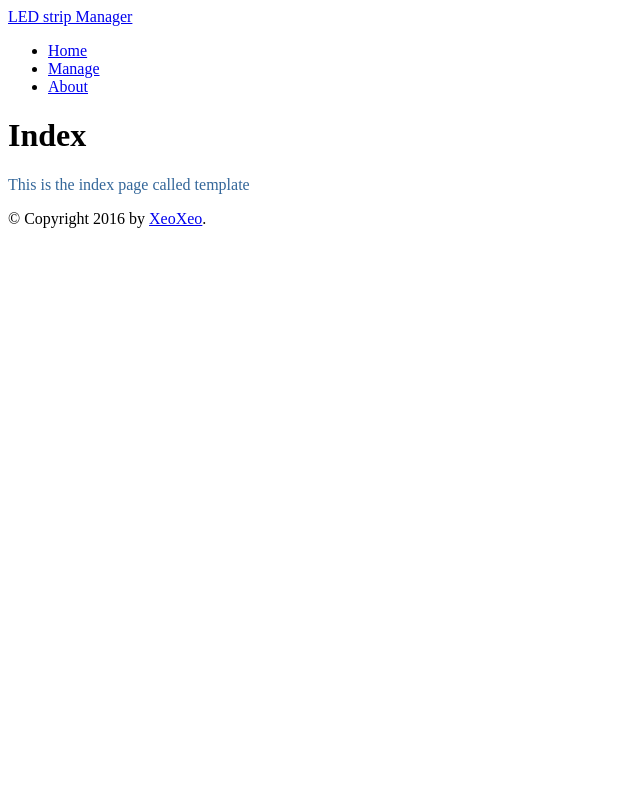
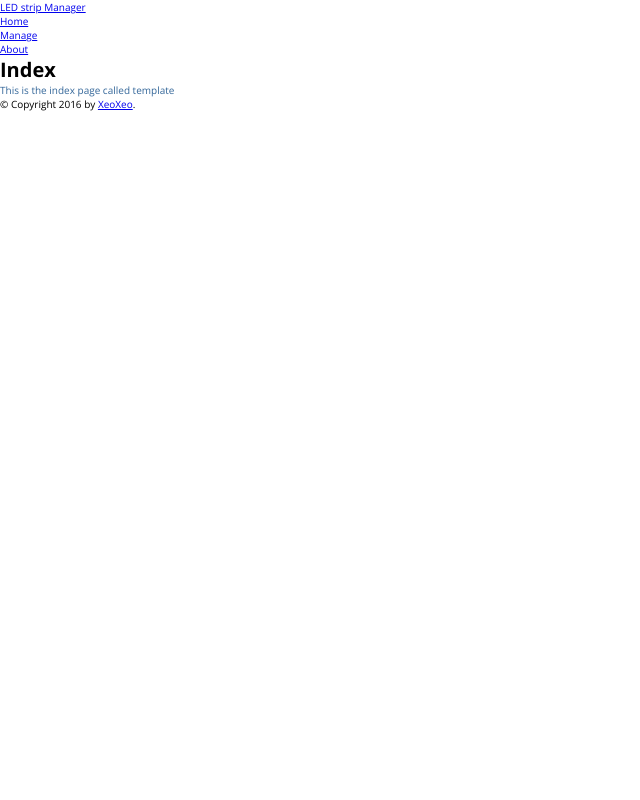
Before and after one commit to XEOPEO/WS2812b_Ledstrip_Web_Interface, a Flask app: page / in a window 1280 px wide. Shown: the whole page, without its empty margins (0-640 px from the left). Run offline with Flask 2, Linux system fonts and the light colour scheme.

Commit message:
Modified css and added javascript file

```diff
--- a/strip_manager/static/css/master.css
+++ b/strip_manager/static/css/master.css
@@ -1 +1,23 @@
 /* Master style */
+
+@import url("https://fonts.googleapis.com/css?family=Open+Sans:400,700,400italic");
+*, *:before, *:after {
+    -webkit-box-sizing: inherit;
+    -moz-box-sizing: inherit;
+    box-sizing: inherit;
+    margin: 0;
+    padding: 0;
+}
+html {
+    -webkit-box-sizing: border-box;
+    -moz-box-sizing: border-box;
+    box-sizing: border-box;
+    height: 100%;
+}
+html body {
+    display: flex;
+    flex-direction: column;
+    height: 100%;
+    font-size: 62.5%;
+    font-family: 'Open Sans', sans-serif;
+}
```
Also changed, not shown: strip_manager/static/js/script.js (added, +18 -0 lines).
